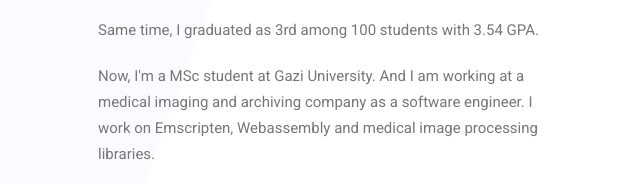
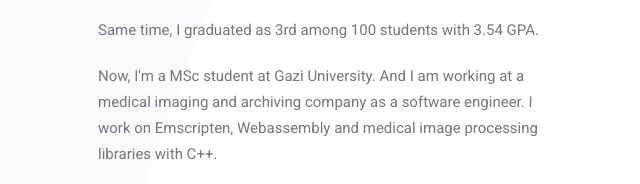
Before and after one commit to claretb/talhayranciWeb, a plain HTML site: page about.html in a window 1280 px wide. Shown: the part 496-680 px from the top of the page, 557-1197 px from the left. Drawn offline with Linux system fonts and the light colour scheme; some packages are replaced by stand-ins of ours.

Commit message:
Update about.html

```diff
--- a/about.html
+++ b/about.html
@@ -72,7 +72,7 @@
                         </p>
                         <p>
                             Now, I'm a MSc student at Gazi University. And I am working at a medical imaging and archiving company as a software engineer.
-                            I work on Emscripten, Webassembly and medical image processing libraries.
+                            I work on Emscripten, Webassembly and medical image processing libraries with C++.
                         </p>
                         <p>
                             I am still learning and I will do this until I die. Because learning has no end.
```
